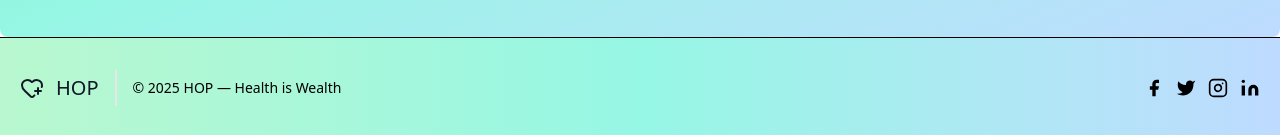
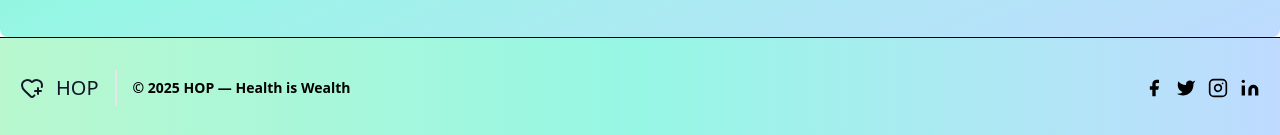
Before and after one commit to Olamilekan18/HOPwellness, a React (Vite) app in the folder frontend/: page / in a window 1280 px wide. Shown: the part 3763-3898 px from the top of the page. Built offline with nearby package versions, Linux system fonts and the light colour scheme.

Commit message:
updating my footer

```diff
--- a/frontend/src/componet/home/footer.jsx
+++ b/frontend/src/componet/home/footer.jsx
@@ -1,18 +1,45 @@
 import { HeartPlus } from "lucide-react";
 import PropTypes from "prop-types";
+import { motion } from "framer-motion";
+
 export default function Footer({ color }) {
   return (
-    <footer className={`${color} `}>
+    <motion.footer
+      className={`${color}`}
+      initial={{ opacity: 0 }}
+      animate={{ opacity: 1 }}
+      transition={{ duration: 0.6 }}
+    >
       <div className="container px-5 py-8 mx-auto flex items-center sm:flex-row flex-col">
-        <a className="flex title-font font-medium items-center md:justify-start justify-center text-gray-900">
+        <motion.a
+          className="flex title-font font-medium items-center md:justify-start justify-center text-gray-900"
+          initial={{ x: -50, opacity: 0 }}
+          animate={{ x: 0, opacity: 1 }}
+          transition={{ duration: 0.6 }}
+        >
           <HeartPlus />
           <span className="ml-3 text-xl">HOP</span>
-        </a>
-        <p className="text-sm text-black sm:ml-4 sm:pl-4 sm:border-l-2 sm:border-gray-200 sm:py-2 sm:mt-0 mt-4">
+        </motion.a>
+        <motion.p
+          className="text-sm text-black font-bold sm:ml-4 sm:pl-4 sm:border-l-2 sm:border-gray-200 sm:py-2 sm:mt-0 mt-4"
+          initial={{ opacity: 0 }}
+          animate={{ opacity: 1 }}
+          transition={{ duration: 0.6, delay: 0.3 }}
+        >
           © {new Date().getFullYear()} HOP — Health is Wealth
-        </p>
-        <span className="inline-flex sm:ml-auto sm:mt-0 mt-4 justify-center sm:justify-start">
-          <a className="text-black">
+        </motion.p>
+        <motion.span
+          className="inline-flex sm:ml-auto sm:mt-0 mt-4 justify-center sm:justify-start"
+          initial={{ opacity: 0 }}
+          animate={{ opacity: 1 }}
+          transition={{ duration: 0.6, delay: 0.5 }}
+        >
+          <motion.a
+            className="text-black"
+            initial={{ scale: 0 }}
+            animate={{ scale: 1 }}
+            transition={{ duration: 0.3, delay: 0.6 }}
+          >
             <svg
               fill="currentColor"
               strokeLinecap="round"
@@ -23,8 +50,13 @@ export default function Footer({ color }) {
             >
               <path d="M18 2h-3a5 5 0 00-5 5v3H7v4h3v8h4v-8h3l1-4h-4V7a1 1 0 011-1h3z"></path>
             </svg>
-          </a>
-          <a className="ml-3 text-black">
+          </motion.a>
+          <motion.a
+            className="ml-3 text-black"
+            initial={{ scale: 0 }}
+            animate={{ scale: 1 }}
+            transition={{ duration: 0.3, delay: 0.7 }}
+          >
             <svg
               fill="currentColor"
               strokeLinecap="round"
@@ -35,8 +67,13 @@ export default function Footer({ color }) {
             >
               <path d="M23 3a10.9 10.9 0 01-3.14 1.53 4.48 4.48 0 00-7.86 3v1A10.66 10.66 0 013 4s-4 9 5 13a11.64 11.64 0 01-7 2c9 5 20 0 20-11.5a4.5 4.5 0 00-.08-.83A7.72 7.72 0 0023 3z"></path>
             </svg>
-          </a>
-          <a className="ml-3 text-black">
+          </motion.a>
+          <motion.a
+            className="ml-3 text-black"
+            initial={{ scale: 0 }}
+            animate={{ scale: 1 }}
+            transition={{ duration: 0.3, delay: 0.8 }}
+          >
             <svg
               fill="none"
               stroke="currentColor"
@@ -49,8 +86,13 @@ export default function Footer({ color }) {
               <rect width="20" height="20" x="2" y="2" rx="5" ry="5"></rect>
               <path d="M16 11.37A4 4 0 1112.63 8 4 4 0 0116 11.37zm1.5-4.87h.01"></path>
             </svg>
-          </a>
-          <a className="ml-3 text-black">
+          </motion.a>
+          <motion.a
+            className="ml-3 text-black"
+            initial={{ scale: 0 }}
+            animate={{ scale: 1 }}
+            transition={{ duration: 0.3, delay: 0.9 }}
+          >
             <svg
               fill="currentColor"
               stroke="currentColor"
@@ -66,10 +108,10 @@ export default function Footer({ color }) {
               ></path>
               <circle cx="4" cy="4" r="2" stroke="none"></circle>
             </svg>
-          </a>
-        </span>
+          </motion.a>
+        </motion.span>
       </div>
-    </footer>
+    </motion.footer>
   );
 }
 
```
